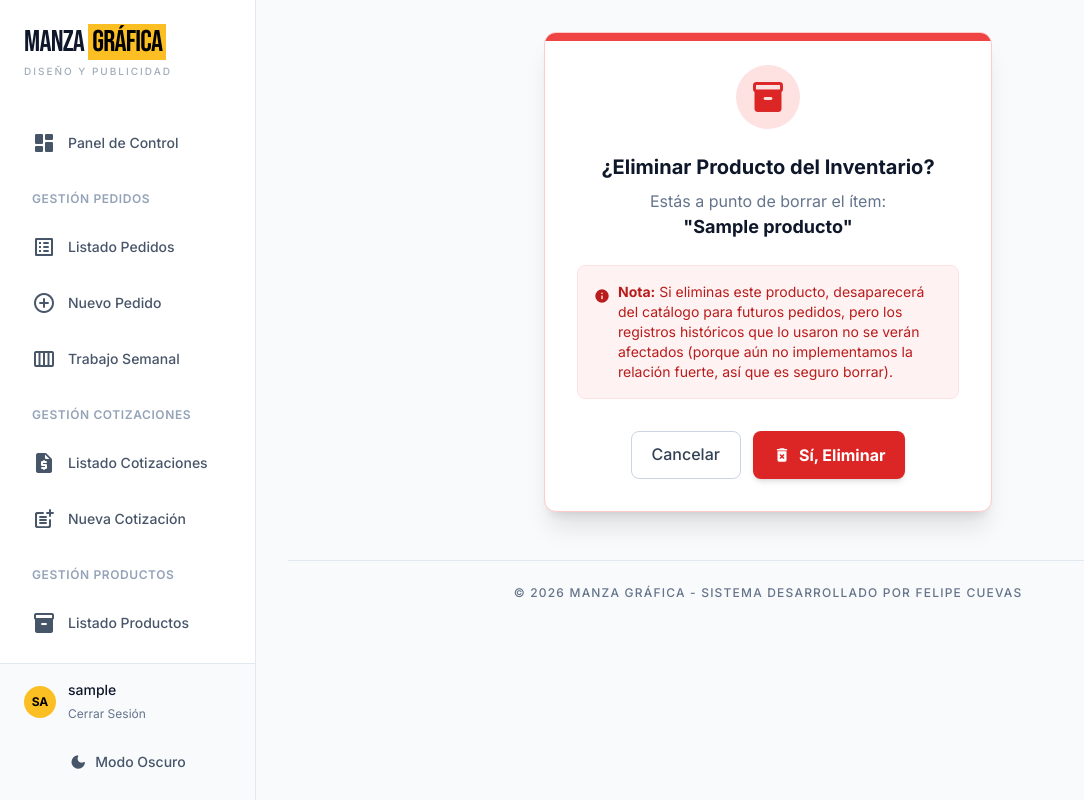
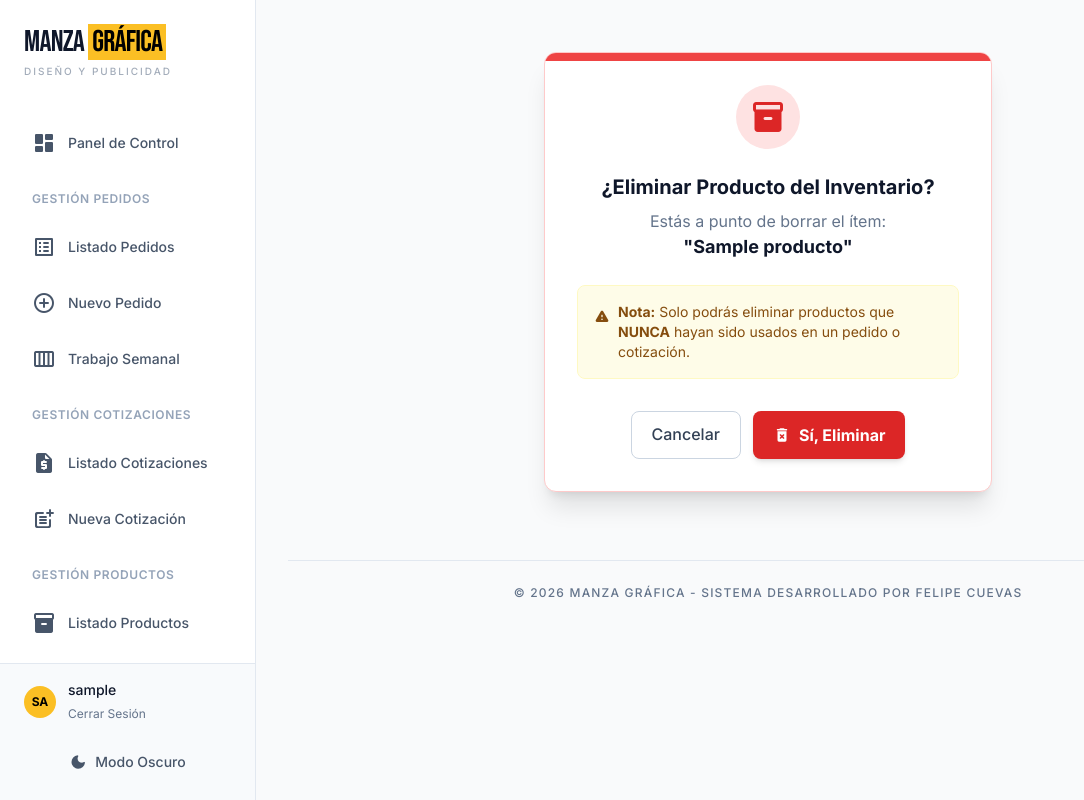
Before and after one commit to ffelipecuevasc/ManzagraficaPedidosApp, a Django app: page /productos/eliminar/1/ in a window 1280 px wide. Shown: the whole page, without its empty margins (0-1084 px from the left). Run offline with Django 5.2, Linux system fonts and the light colour scheme; a user stored in the database is signed in; tables that the repository leaves empty hold one stand-in row (values such as "Sample post"); some libraries are stand-ins or nearby versions.

Commit message:
Parche: Reparaciones menores de diseño CSS y mayor especificidad en la captura del error (eliminar un producto asociado a un pedido existente).

```diff
--- a/pedidos/templates/pedidos/cotizacion_form.html
+++ b/pedidos/templates/pedidos/cotizacion_form.html
@@ -242,7 +242,7 @@
                         <div class="space-y-6">
                             <div>
                                 <label class="custom-label" for="{{ form.resumen.id_for_label }}">{{ form.resumen.label }}</label>
-                                {% render_field form.resumen class="form-control" placeholder="Ej: 1000 Volantes Corporativos" %}
+                                {% render_field form.resumen class="form-control bg-white dark:bg-neutral-900" placeholder="Ej: 1000 Volantes Corporativos" %}
                                 {% if form.resumen.errors %}
                                     <p class="text-red-500 text-xs mt-1 font-bold">{{ form.resumen.errors.0 }}</p>
                                 {% endif %}
--- a/pedidos/templates/pedidos/producto_confirm_delete.html
+++ b/pedidos/templates/pedidos/producto_confirm_delete.html
@@ -12,7 +12,8 @@
 
                 <div class="p-8 text-center">
                     <div class="inline-flex items-center justify-center w-16 h-16 rounded-full bg-red-100 dark:bg-red-900/30 text-red-600 dark:text-red-500 mb-6">
-                        <span class="material-icons-round text-4xl">inventory_2</span> </div>
+                        <span class="material-icons-round text-4xl">inventory_2</span>
+                    </div>
 
                     <h2 class="text-xl font-bold text-slate-900 dark:text-white mb-2">
                         ¿Eliminar Producto del Inventario?
@@ -23,10 +24,28 @@
                         <span class="font-bold text-slate-900 dark:text-white text-lg">"{{ producto.nombre }}"</span>
                     </p>
 
-                    <div class="bg-red-50 dark:bg-red-900/20 border border-red-100 dark:border-red-900/30 rounded-lg p-4 mb-8 text-sm text-red-700 dark:text-red-300 text-left flex items-start">
-                        <span class="material-icons-round text-base mr-2 mt-0.5 flex-shrink-0">info</span>
+                    {% if error %}
+                        <div class="bg-red-50 dark:bg-red-900/20 border border-red-200 dark:border-red-800 p-4 rounded-lg mb-6 text-left animate-pulse">
+                            <div class="flex items-start">
+                                <span class="material-icons-round text-red-600 text-xl mr-2">gpp_bad</span>
                                 <div>
-                            <strong>Nota:</strong> Si eliminas este producto, desaparecerá del catálogo para futuros pedidos, pero los registros históricos que lo usaron no se verán afectados (porque aún no implementamos la relación fuerte, así que es seguro borrar).
+                                    <h3 class="text-sm font-bold text-red-800 dark:text-red-400">Acción Denegada</h3>
+                                    <p class="text-xs text-red-600 dark:text-red-300 mt-1 leading-relaxed">
+                                        {{ error }}
+                                    </p>
+                                </div>
+                            </div>
+                        </div>
+
+                        <a href="{% url 'lista_productos' %}" class="w-full block px-5 py-3 rounded-lg bg-slate-900 dark:bg-white text-white dark:text-black font-bold text-center transition-transform hover:scale-105">
+                            Entendido, Volver
+                        </a>
+
+                    {% else %}
+                        <div class="bg-yellow-50 dark:bg-yellow-900/20 border border-yellow-100 dark:border-yellow-900/30 rounded-lg p-4 mb-8 text-sm text-yellow-800 dark:text-yellow-400 text-left flex items-start">
+                            <span class="material-icons-round text-base mr-2 mt-0.5 flex-shrink-0">warning</span>
+                            <div>
+                                <strong>Nota:</strong> Solo podrás eliminar productos que <b>NUNCA</b> hayan sido usados en un pedido o cotización.
                             </div>
                         </div>
 
@@ -42,6 +61,7 @@
                                 Sí, Eliminar
                             </button>
                         </form>
+                    {% endif %}
                 </div>
             </div>
         </div>
--- a/pedidos/views.py
+++ b/pedidos/views.py
@@ -11,6 +11,7 @@ from django.utils import timezone
 from datetime import timedelta
 from django.template.loader import render_to_string
 from django.http import HttpResponse
+from django.db.models import ProtectedError
 import weasyprint
 import json
 
@@ -697,10 +698,20 @@ def editar_producto(request, pk):
 @transaccion_segura
 def eliminar_producto(request, pk):
     producto = get_object_or_404(Producto, pk=pk)
+    error_message = None # Variable para guardar el mensaje de error
+
     if request.method == 'POST':
-        producto.delete()
-        return redirect('lista_productos')
-    return render(request, 'pedidos/producto_confirm_delete.html', {'producto': producto})
+        try:
+            producto.delete()
+            return redirect('lista_productos')
+        except ProtectedError:
+            # Aquí capturamos el bloqueo de seguridad
+            error_message = "No se puede eliminar este producto porque ya forma parte de Pedidos o Cotizaciones históricas. Para mantener la integridad de los datos, no está permitido borrarlo."
+
+    return render(request, 'pedidos/producto_confirm_delete.html', {
+        'producto': producto,
+        'error': error_message # Pasamos el error al HTML
+    })
 
 @login_required
 def detalle_producto(request, pk):
```
Lines whose indentation alone changed are shown as unchanged.
